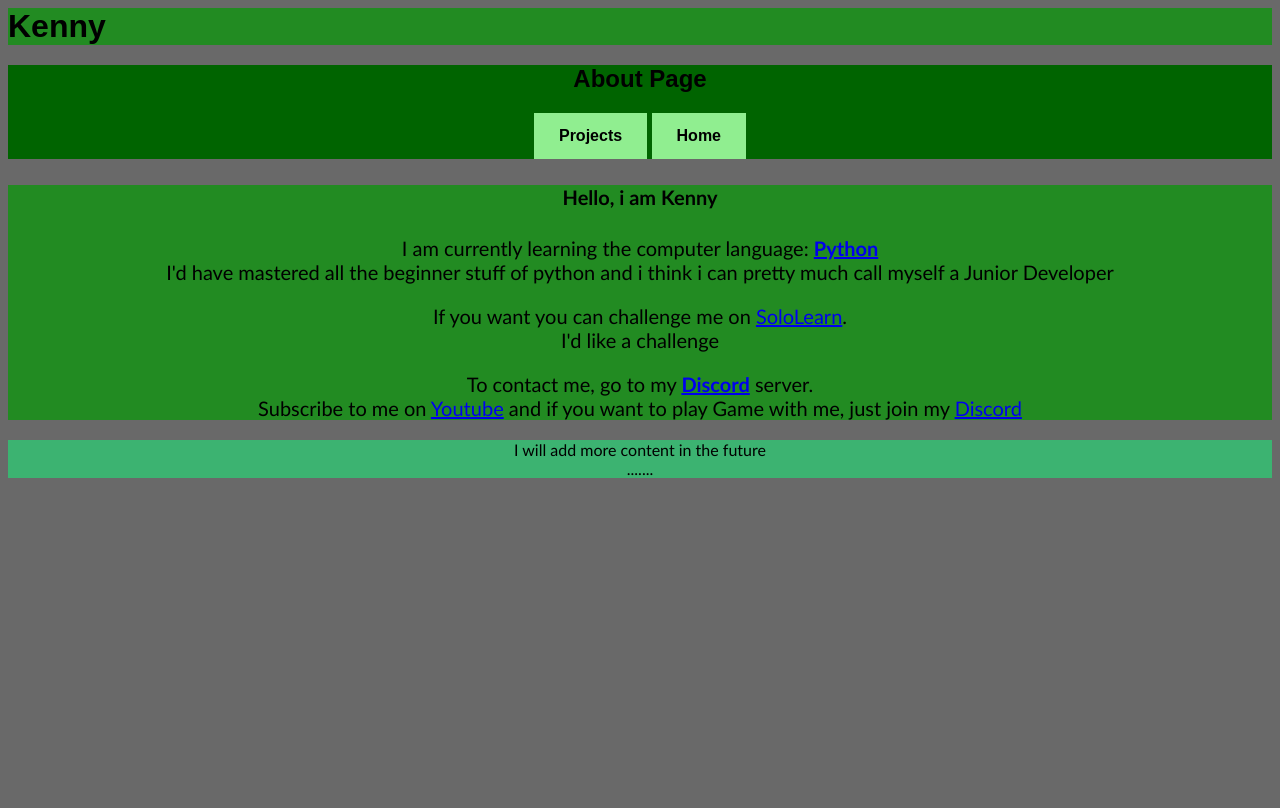
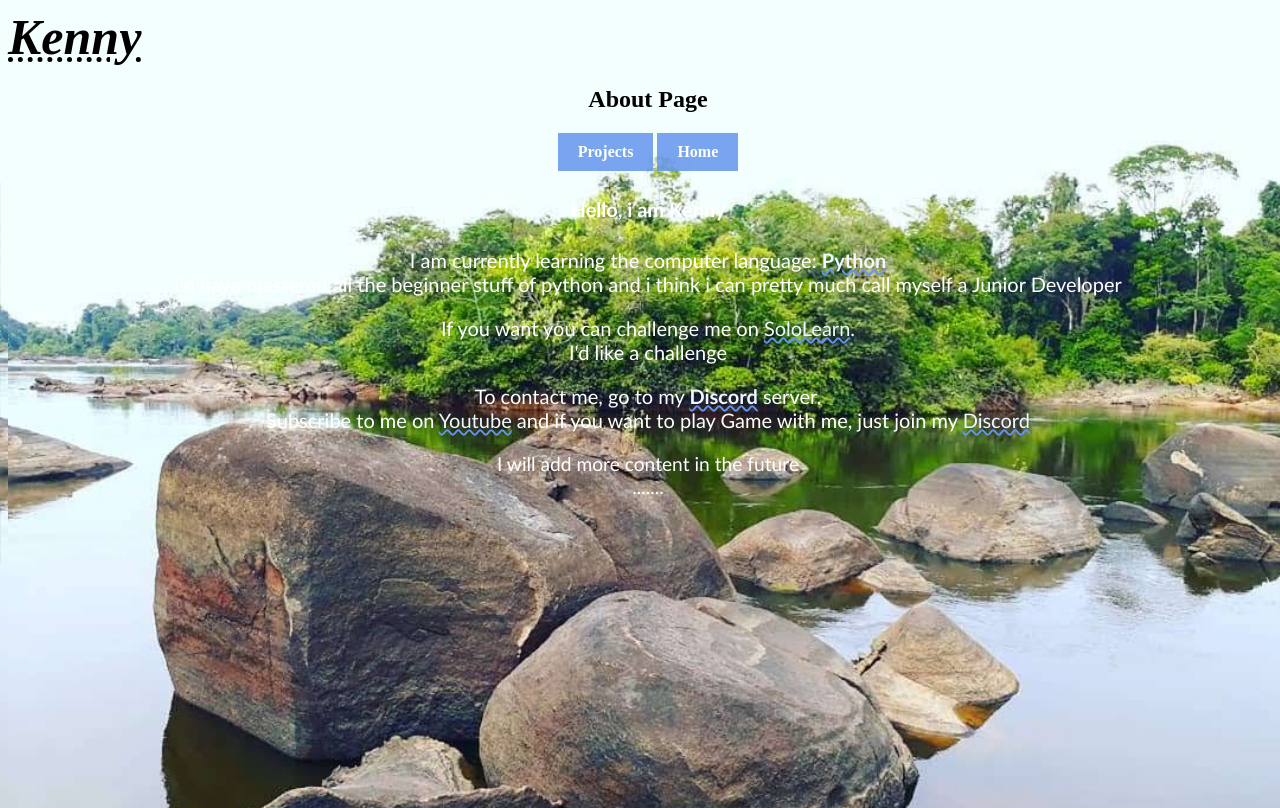
Before and after one commit to Beefy-py/myFirstWebsite, a Flask app: page /about in a window 1280 px wide. Before the commit the page ends 478 px from the top, so only its background shows below. Run offline with Flask 2, Linux system fonts and the light colour scheme.

Commit message:
Background images changes

```diff
--- a/static/css/main.css
+++ b/static/css/main.css
@@ -1,69 +1,80 @@
 header{
-    background-color: forestgreen;
-    font-size: xx-large;
-    font-weight: bolder;
+    color: black;
+    font-size:50px;
+    font-weight: 800;
+    font-style: oblique;
+    text-decoration: underline dotted;
 }
 
-html, body{
+a{
+    color: aliceblue;
+    text-decoration: underline wavy cornflowerblue;
+}
 
-    font-family: sans-serif;
-    background-color: #696969;
+html, body {
 
+    background: url("elviras.jpg") no-repeat center center fixed;
+    -webkit-background-size: cover;
+    -moz-background-size: cover;
+    -o-background-size: cover;
+    background-size: cover;
+    width: 100%;
+    height: 100%;
 }
 
 .container_p{
-    color: black;
+    color: white;
     margin: 0;
-    background-color: forestgreen;
+
     text-align: center;
     font-family: calibri, sans-serif;
     font-size: 20px;
 }
 
 .container0{
-    background-color: mediumseagreen;
+
     font-family:Futura, "Trebuchet MS", Arial, sans-serif;
     text-align: center;
+    font-size: larger;
+    color: white;
 }
 
 nav a:link{
-    color: black;
-    padding: 14px 25px;
-    background-color: lightgreen;
+    padding: 10px 20px;
+    opacity: 0.85;
     font-weight: bold;
+    color: white;
     display: inline-block;
     text-decoration: none;
+    background-color: cornflowerblue;
+
 }
 
 nav a:visited{
-    color: gray;
-    padding: 14px 25px;
-    background-color: lightgreen;
+    color: wheat;
+
+
     font-weight: bold;
     display: inline-block;
     text-decoration: none;
 }
 
 nav a:hover{
-    color: white;
-    padding: 18px 30px;
-    background-color: lightgreen;
+    color: greenyellow;
     font-weight: bold;
     display: inline-block;
     text-decoration: underline;
 }
 
 .project{
-    color: black;
-    padding: 14px 25px;
-    background-color: olivedrab;
+    color: white;
+    margin-top: 80px;
     font-weight: 800;
     display: inline-block;
 }
 
 nav{
     text-align: center;
-    background-color: darkgreen;
 }
 
 .buttons{
--- a/templates/projects.html
+++ b/templates/projects.html
@@ -8,9 +8,6 @@
         <a href="{{url_for('home')}}">Home</a>
     </nav>
 
-    <div class="container0">
-        <p>Here i have a project made by myself</p>
-    </div>
    <nav>
         <a class="project" href="{{url_for('plot_country_data_2019')}}">project- population 2019</a>
     </nav>
```
Also changed, not shown: static/css/elviras.jpg (added), static/css/elviras0.jpg (added).
